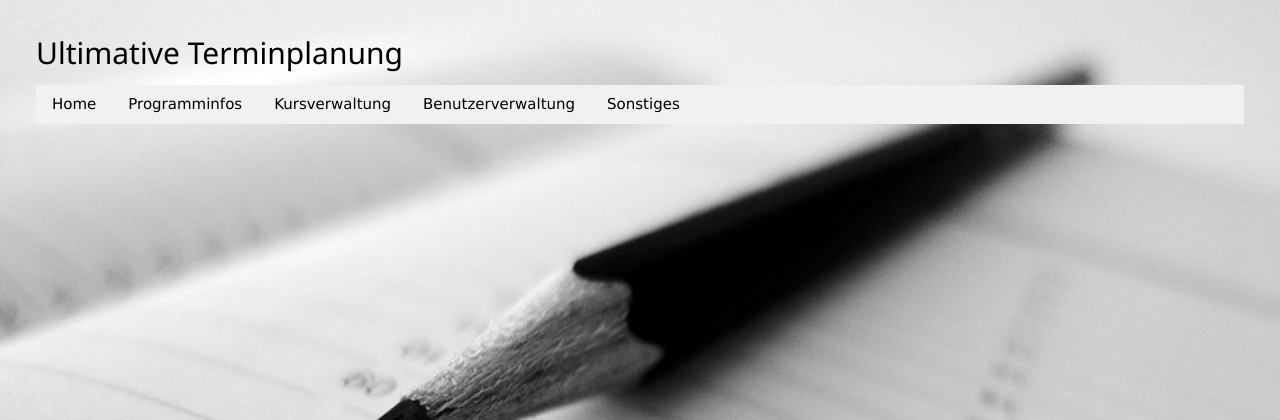
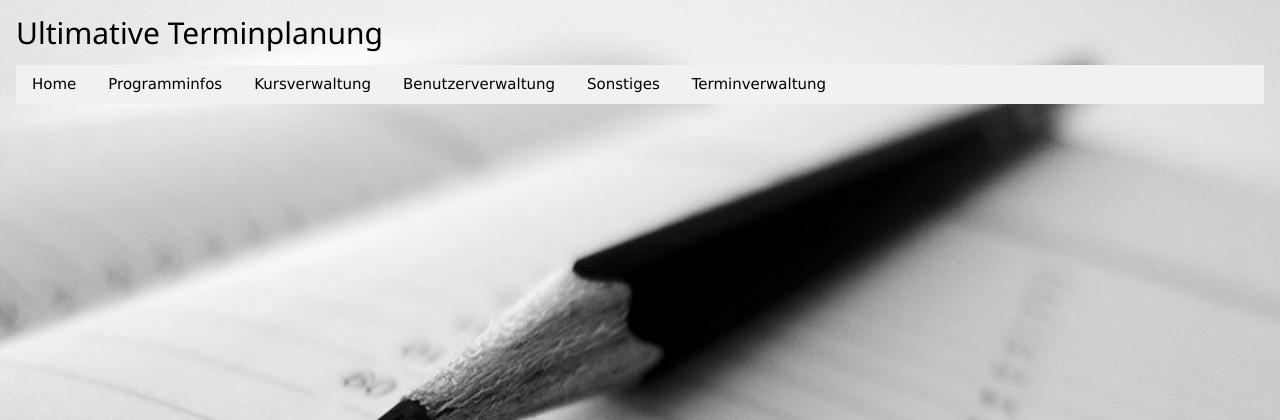
Before and after one commit to DeeShort/t1, a PHP site: page /content/contents.php in a window 1280 px wide. Shown: the top 420 px of the page. Run offline with PHP 8.4, Linux system fonts and the light colour scheme.

Commit message:
added Termin menu

```diff
--- a/content/contents.php
+++ b/content/contents.php
@@ -29,17 +29,17 @@ tr:nth-child(odd) {background-color: #ffffff;}
 
 <body>
 
-    <div class="w3-container" style="margin: 20px;">
+    <div class="w3-container">
   <h2>Ultimative Terminplanung</h2>
 
-  <div class="w3-bar w3-light-grey" style="width:100%;">
+  <div class="w3-bar w3-light-grey" style="width:100%;margin-bottom: 25px;">
     <a href="contents.php" class="w3-bar-item w3-button">Home</a>
     <a href="#" class="w3-bar-item w3-button">Programminfos</a>
 
 	<div class="w3-dropdown-hover">
       <button class="w3-button">Kursverwaltung</button>
       <div class="w3-dropdown-content w3-card-4">
-        <a href="kursneu.php" class="w3-bar-item w3-button">Neuer Kurs</a>
+        <a href="updatekurs.php?ID=0" class="w3-bar-item w3-button">Neuer Kurs</a>
         <a href="kursliste.php" class="w3-bar-item w3-button">Kursliste</a>
       </div>
     </div>
@@ -57,5 +57,11 @@ tr:nth-child(odd) {background-color: #ffffff;}
         <a href="equipliste.php" class="w3-bar-item w3-button">Equipmentverwaltung</a>
       </div>
     </div>
+     <div class="w3-dropdown-hover">
+      <button class="w3-button">Terminverwaltung</button>
+      <div class="w3-dropdown-content w3-card-4">
+        <a href="terminliste.php" class="w3-bar-item w3-button">Termineliste</a>
+        <a href="neutermine.php" class="w3-bar-item w3-button">Neu Termin</a>
+      </div>
   </div>
 </div>
```
